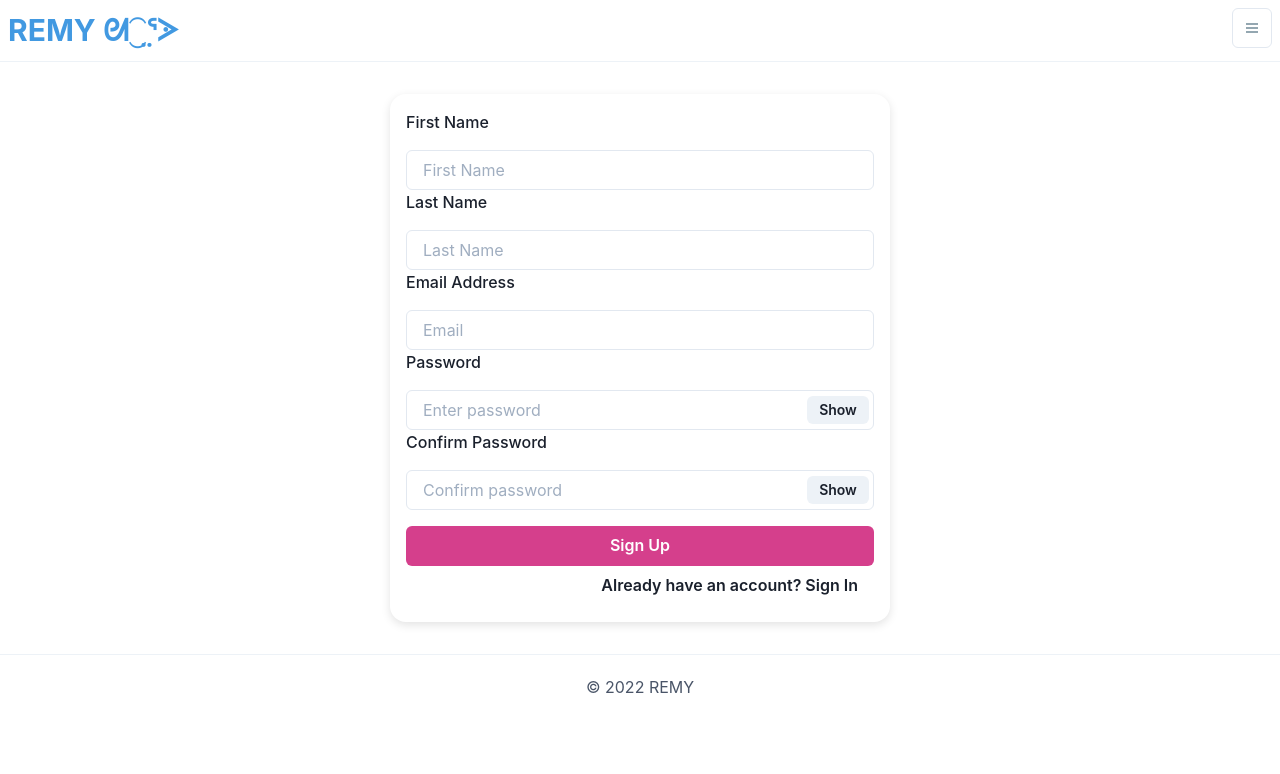
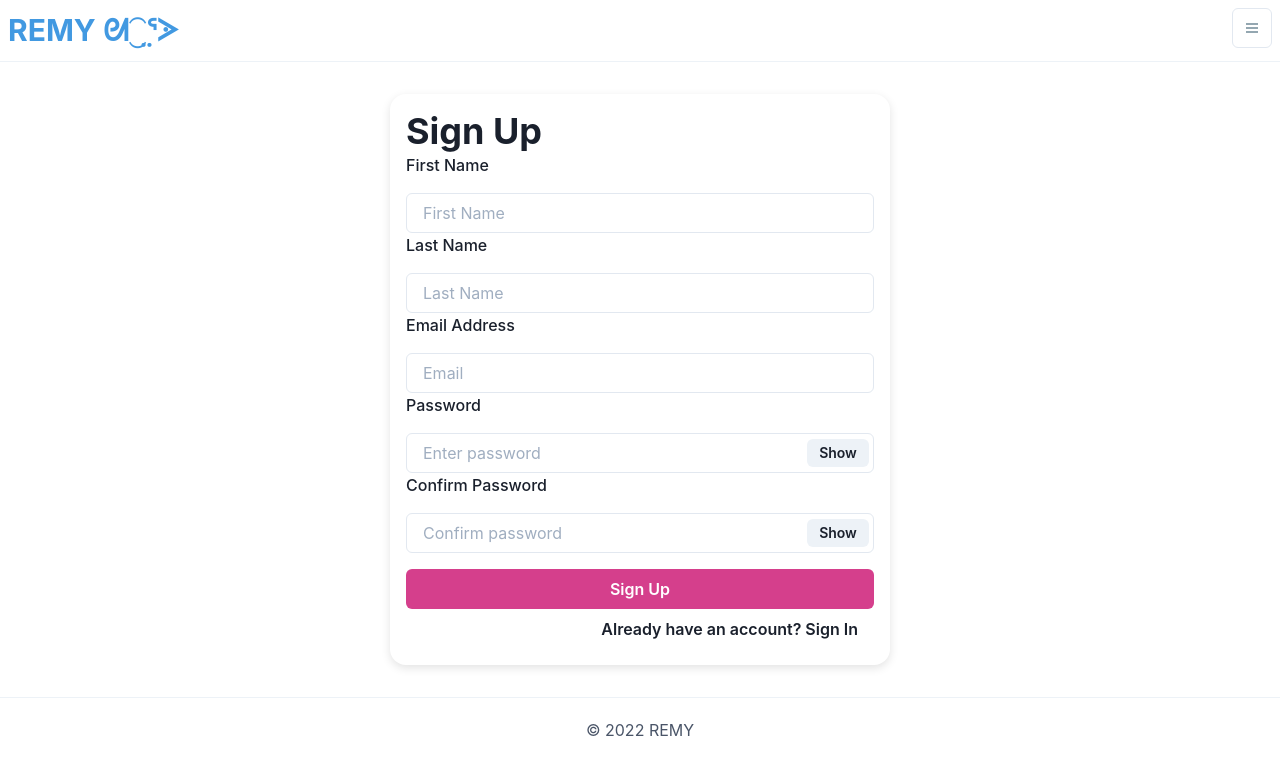
Before and after one commit to RemyCapstone/capstone, a Next.js app: page /signup in a window 1280 px wide. Shown: the top 774 px of the page. Built offline with nearby package versions, Linux system fonts and the light colour scheme; a small style sheet from the web is missing.

Commit message:
Change alert for email already exists error to text on signup form

```diff
--- a/components/SignupForm.js
+++ b/components/SignupForm.js
@@ -5,9 +5,9 @@ import * as Yup from 'yup';
 import styles from './SignupForm.module.css'
 
 import {
-    Grid,
-    GridItem,
+    Grid,GridItem,
     Button,
+    Heading,Text
 } from '@chakra-ui/react'
 
 import InputField from './InputField';
@@ -57,6 +57,12 @@ const SignupForm = (props) => {
         >
         {( formik ) => (
         <form className={styles.form} onSubmit={formik.handleSubmit}>
+            <Heading>Sign Up</Heading>
+            {props.signupError !== "" &&
+                <Text fontSize='md' color='red'>
+                    {props.signupError}
+                </Text>
+            }
             <InputField
                 name='firstName'
                 formik={formik}
--- a/pages/api/signup.js
+++ b/pages/api/signup.js
@@ -5,7 +5,6 @@ import { MongoClient } from 'mongodb';
 async function handler(req, res) {
     if (req.method === 'POST') {
         // contains: firstname, lastname, email, password
-        console.log("I AM HERE");
         const newUserData = req.body;
 
         const bcrypt = require ('bcrypt');
@@ -29,7 +28,10 @@ async function handler(req, res) {
 
         if (emailResult)
         {
-            res.status(401).json({message: 401});
+            res.status(401).json({
+                status: 401,
+                message: "Email already exists."
+            });
             client.close();
             return;
         }
@@ -37,7 +39,10 @@ async function handler(req, res) {
         const result = await usersCollection.insertOne(submitUserData);
         console.log('Result of inserting:', result);
         client.close();
-        res.status(201).json({message: 201});
+        res.status(201).json({
+            status: 201,
+            message:"User inserted!"
+        });
     }
 }
 
--- a/pages/signup.js
+++ b/pages/signup.js
@@ -1,6 +1,8 @@
+import { useState } from 'react';
 import SignupForm from "../components/SignupForm";
 
 function SignupPage() {
+    const [signupError, setSignupError] = useState("");
     async function addUserHandler(enteredUserData) {
         console.log(enteredUserData);
 
@@ -13,9 +15,10 @@ function SignupPage() {
                 }
             });
             const data = await response.json();
-            if (data.message === 401)
+            if (data.status === 401)
             {
-                alert("Email already exists.");
+                // alert(data.message);
+                setSignupError(data.message);
             }
         }
         catch
@@ -25,7 +28,7 @@ function SignupPage() {
         }
     }
 
-    return <SignupForm onSignup={addUserHandler}></SignupForm>
+    return <SignupForm onSignup={addUserHandler} signupError={signupError}></SignupForm>
 }
 
 export default SignupPage;
```
